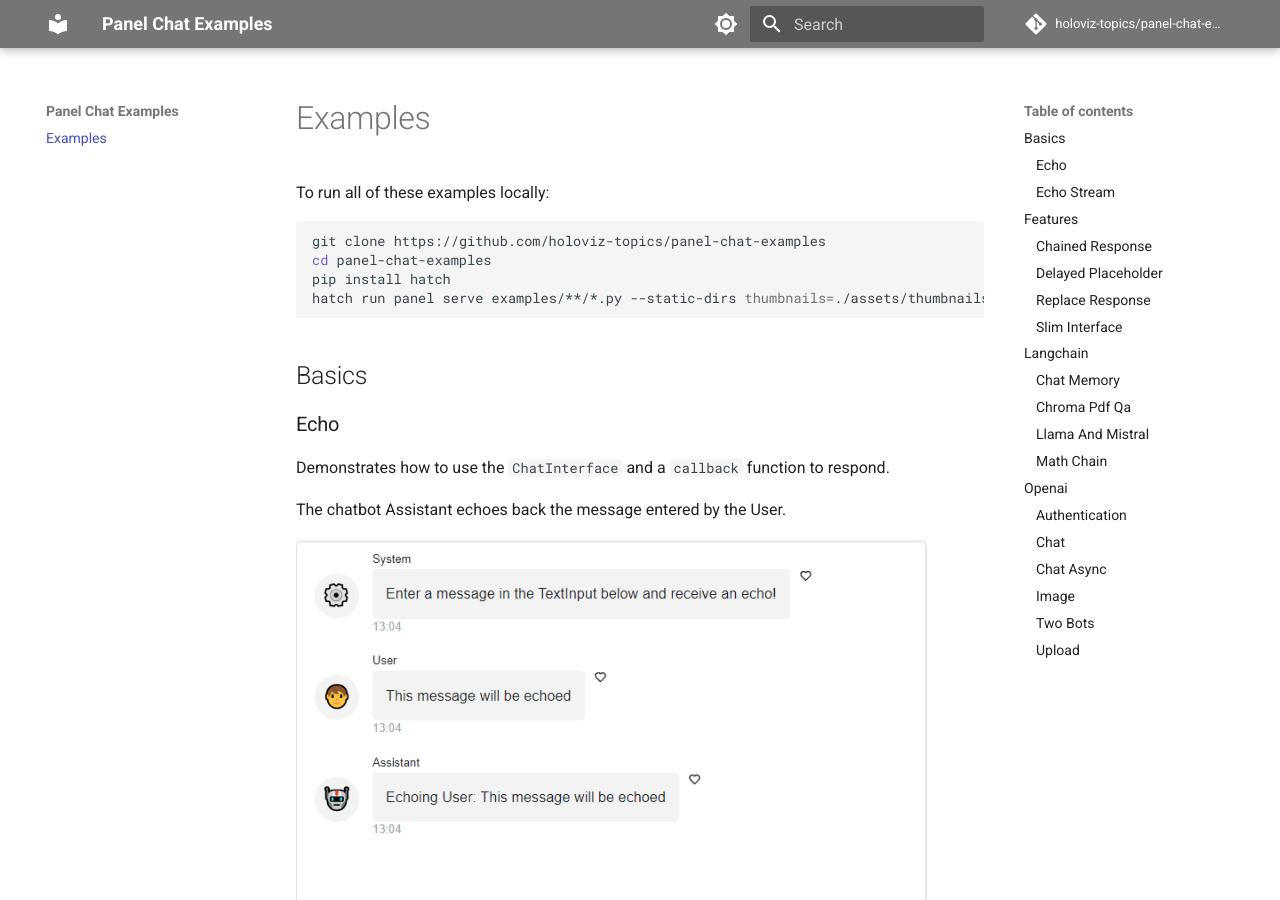
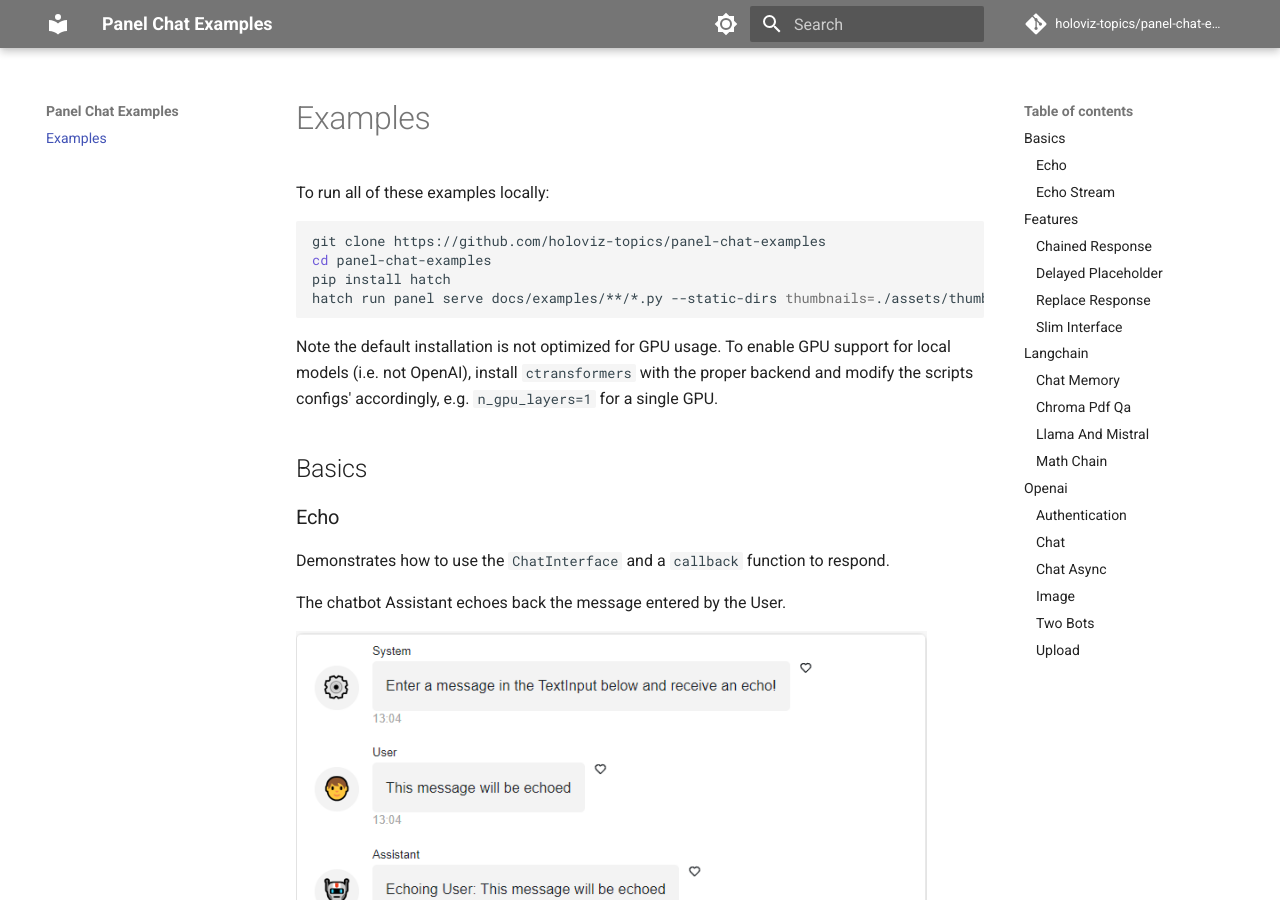
Before and after one commit to holoviz-topics/panel-chat-examples, an MkDocs documentation site: the page built from docs/index.md, in a window 1280 px wide and 900 px high. Built offline with MkDocs 1.6.1 and Material for MkDocs 9.7.7, drawn with Linux system fonts in a browser that asks for light colours; comment, search, counter and statistics services are not loaded.

Commit message:
Fix invalid docs

````diff
--- a/docs/index.md
+++ b/docs/index.md
@@ -1,11 +1,17 @@
+
+# Examples
 
 To run all of these examples locally:
 ```bash
 git clone https://github.com/holoviz-topics/panel-chat-examples
 cd panel-chat-examples
 pip install hatch
-hatch run panel serve examples/**/*.py --static-dirs thumbnails=./assets/thumbnails --autoreload
+hatch run panel serve docs/examples/**/*.py --static-dirs thumbnails=./assets/thumbnails --autoreload
 ```
+
+Note the default installation is not optimized for GPU usage. To enable GPU support for local
+models (i.e. not OpenAI), install `ctransformers` with the proper backend and modify the
+scripts configs' accordingly, e.g. `n_gpu_layers=1` for a single GPU.
 
 ## Basics
 
````
Also changed, not shown: README.md (+1 -1 lines), 1 other file.
